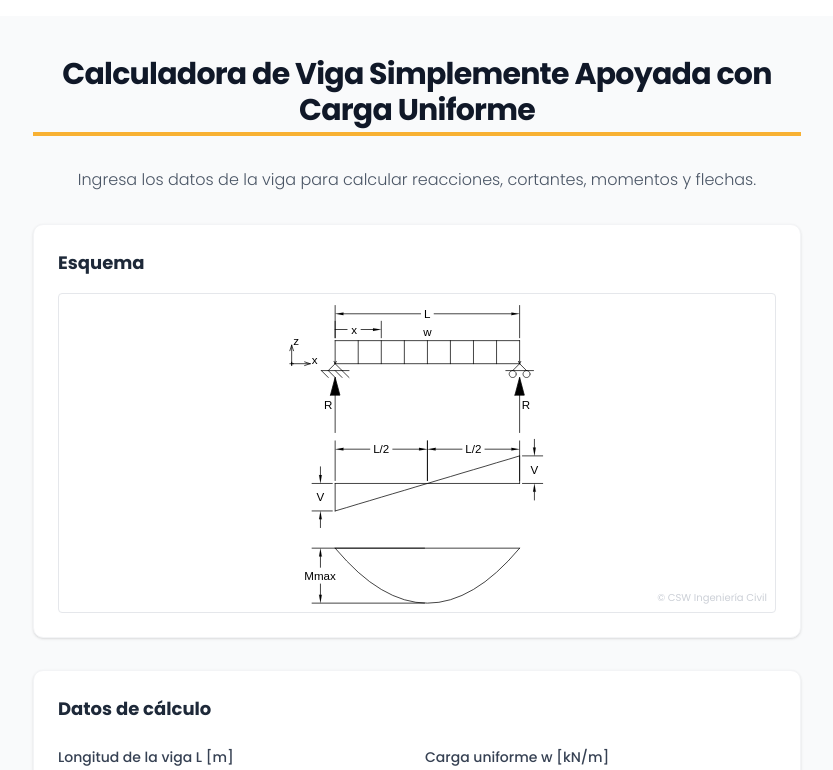
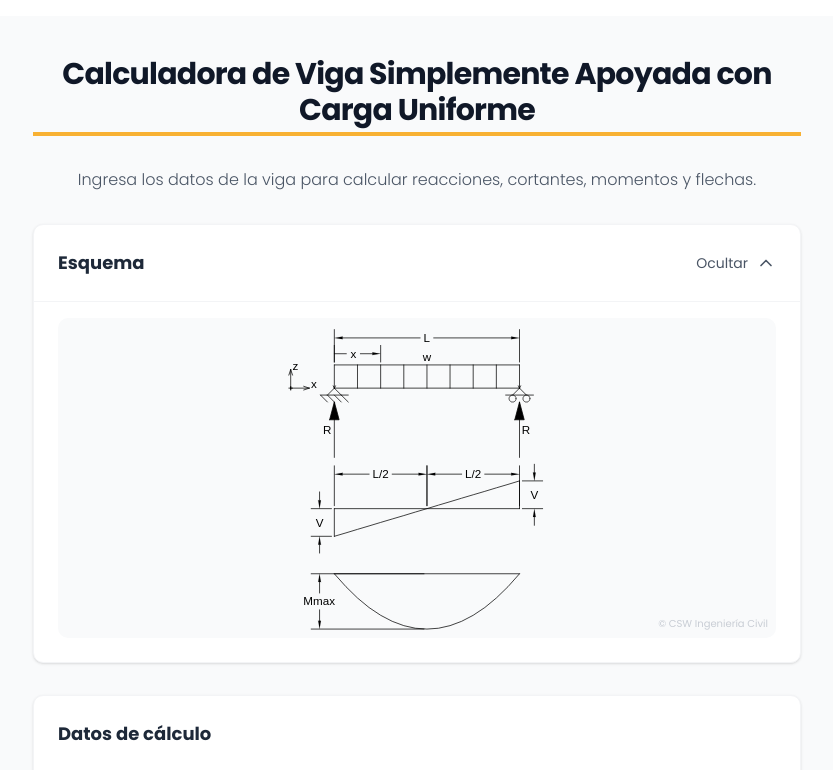
Before and after one commit to Gauss137/viga-simplemente-apoyada-carga-uniforme, a Next.js app: page /flexion in a window 1280 px wide. Shown: the top 770 px of the page, without its empty margins (223-1056 px from the left). Built offline with nearby package versions, Linux system fonts and the light colour scheme.

Commit message:
Add collapsible diagram section (visible by default) and improve visual design with rounded borders

```diff
--- a/components/viga_simplementeapoyada_cargauniforme.tsx
+++ b/components/viga_simplementeapoyada_cargauniforme.tsx
@@ -30,6 +30,7 @@ export default function VigaSimplementeApoyadaCargaUniforme() {
 
   const [calculado, setCalculado] = useState(false);
   const [mostrarFormulas, setMostrarFormulas] = useState(false);
+  const [mostrarEsquema, setMostrarEsquema] = useState(true);
 
   // Determinar si hay datos válidos
   const hayDatos = [datos.x, datos.L, datos.w, datos.E, datos.I].every(v => v !== "" && !isNaN(Number(v)));
@@ -155,9 +156,30 @@ export default function VigaSimplementeApoyadaCargaUniforme() {
       </p>
 
       {/* Esquema gráfico */}
-      <div className="bg-white p-4 md:p-6 rounded-lg shadow-sm border border-gray-100">
-        <h2 className="text-lg font-bold text-gray-800 mb-4">Esquema</h2>
-        <div className="w-full flex justify-center items-center h-60 md:h-80 border border-gray-200 rounded bg-white text-gray-500 relative overflow-hidden">
+      <div className="bg-white rounded-lg shadow-sm border border-gray-100">
+        {/* Header con botón toggle */}
+        <button
+          onClick={() => setMostrarEsquema(!mostrarEsquema)}
+          className="w-full p-4 md:p-6 flex items-center justify-between hover:bg-gray-50 transition-colors duration-200 rounded-lg"
+        >
+          <h2 className="text-lg font-bold text-gray-800">Esquema</h2>
+          <div className="flex items-center text-gray-600">
+            <span className="text-sm mr-2">
+              {mostrarEsquema ? 'Ocultar' : 'Mostrar'}
+            </span>
+            {mostrarEsquema ? (
+              <ChevronUp size={20} />
+            ) : (
+              <ChevronDown size={20} />
+            )}
+          </div>
+        </button>
+
+        {/* Contenido colapsible */}
+        {mostrarEsquema && (
+          <div className="px-4 pb-4 md:px-6 md:pb-6 border-t border-gray-100">
+            <div className="pt-4">
+              <div className="w-full flex justify-center items-center h-60 md:h-80 bg-gray-50 text-gray-500 relative overflow-hidden rounded-lg">
                 <div
                   className="relative w-full h-full flex justify-center items-center select-none"
                   onContextMenu={(e) => e.preventDefault()}
@@ -197,6 +219,9 @@ export default function VigaSimplementeApoyadaCargaUniforme() {
                   </div>
                 </div>
               </div>
+            </div>
+          </div>
+        )}
       </div>
 
       {/* Bloque de Inputs */}
```
Lines whose indentation alone changed are shown as unchanged.
